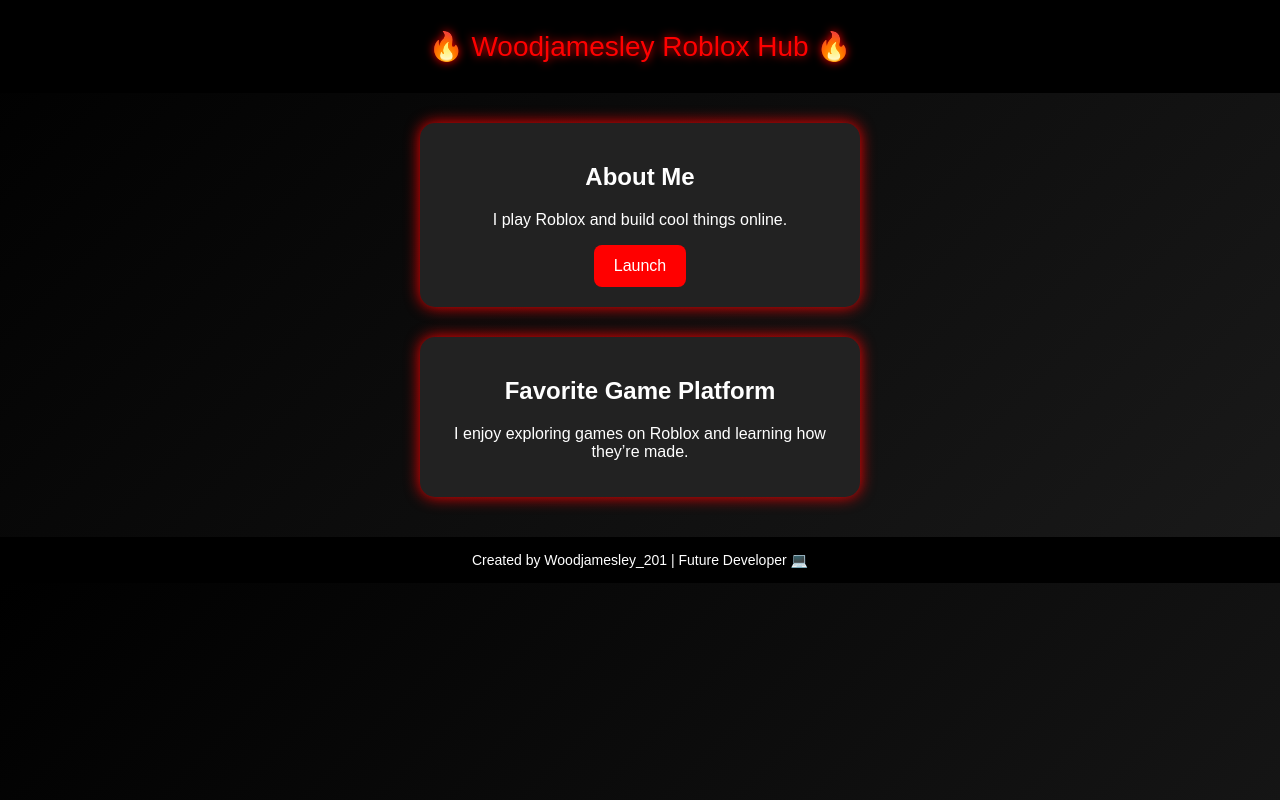
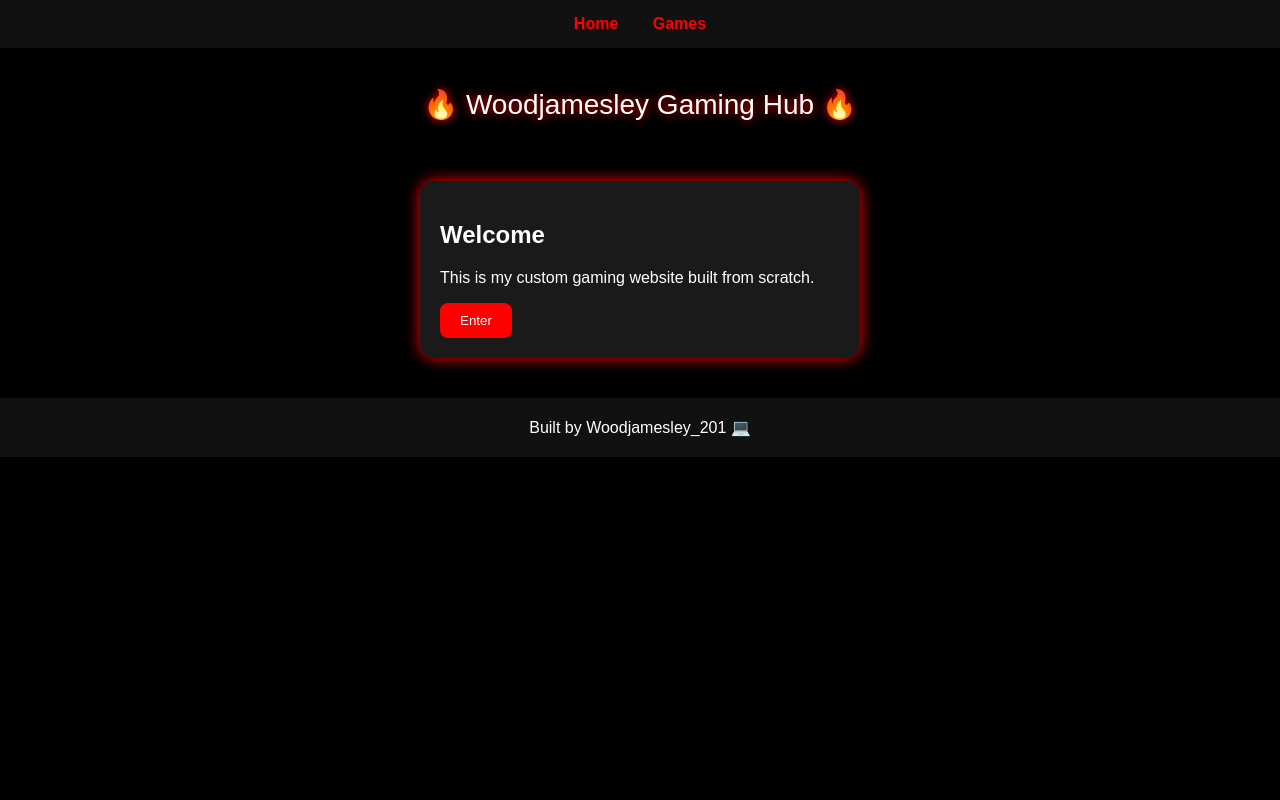
Before and after one commit to Woodjamesley201/My-websitee, a plain HTML site: page index.html in a window 1280 px wide. Drawn offline with Linux system fonts and the light colour scheme.

Commit message:
Update index.html

```diff
--- a/index.html
+++ b/index.html
@@ -1,38 +1,81 @@
 <!DOCTYPE html>
 <html>
 <head>
-  <title>Woodjamesley Roblox Hub</title>
+<title>Woodjamesley Gaming Hub</title>
 <meta name="viewport" content="width=device-width, initial-scale=1.0">
+
 <style>
 body {
   margin: 0;
   font-family: Arial, sans-serif;
-      background: linear-gradient(135deg, #000000, #1a1a1a);
+  background: black;
   color: white;
+  overflow-x: hidden;
+}
+
+/* Loading Screen */
+#loader {
+  position: fixed;
+  width: 100%;
+  height: 100%;
+  background: black;
+  display: flex;
+  justify-content: center;
+  align-items: center;
+  font-size: 24px;
+  z-index: 999;
+  animation: fadeOut 2s forwards;
+  animation-delay: 2s;
+}
+
+@keyframes fadeOut {
+  to { opacity: 0; visibility: hidden; }
+}
+
+/* Navbar */
+nav {
+  background: #111;
+  padding: 15px;
   text-align: center;
 }
 
+nav a {
+  color: red;
+  text-decoration: none;
+  margin: 0 15px;
+  font-weight: bold;
+}
+
+nav a:hover {
+  color: white;
+}
+
+/* Header */
 header {
-      padding: 30px;
+  text-align: center;
+  padding: 40px;
   font-size: 28px;
-      background: black;
-      color: red;
   text-shadow: 0 0 10px red;
 }
 
+/* Cards */
 .card {
-      background: #222;
-      margin: 30px auto;
+  background: #1a1a1a;
+  margin: 20px auto;
   padding: 20px;
   width: 90%;
   max-width: 400px;
   border-radius: 15px;
   box-shadow: 0 0 15px red;
+  transition: transform 0.3s;
+}
+
+.card:hover {
+  transform: scale(1.05);
 }
 
 button {
-      padding: 12px 20px;
-      font-size: 16px;
+  padding: 10px 20px;
   background: red;
   border: none;
   color: white;
@@ -40,38 +83,36 @@
   cursor: pointer;
 }
 
-    button:active {
-      background: darkred;
-    }
-
 footer {
+  text-align: center;
+  padding: 20px;
+  background: #111;
   margin-top: 40px;
-      padding: 15px;
-      font-size: 14px;
-      background: black;
 }
 </style>
 </head>
 
 <body>
 
-<header>🔥 Woodjamesley Roblox Hub 🔥</header>
+<div id="loader">Loading Gaming Hub...</div>
+
+<nav>
+  <a href="index.html">Home</a>
+  <a href="games.html">Games</a>
+</nav>
+
+<header>🔥 Woodjamesley Gaming Hub 🔥</header>
 
 <div class="card">
-  <h2>About Me</h2>
-  <p>I play Roblox and build cool things online.</p>
-  <button onclick="alert('Welcome to my website!')">
-    Launch
+  <h2>Welcome</h2>
+  <p>This is my custom gaming website built from scratch.</p>
+  <button onclick="alert('You entered the Gaming Hub!')">
+    Enter
   </button>
 </div>
 
-<div class="card">
-  <h2>Favorite Game Platform</h2>
-  <p>I enjoy exploring games on Roblox and learning how they’re made.</p>
-</div>
-
 <footer>
-  Created by Woodjamesley_201 | Future Developer 💻
+  Built by Woodjamesley_201 💻
 </footer>
 
 </body>
```
Lines whose indentation alone changed are shown as unchanged.
